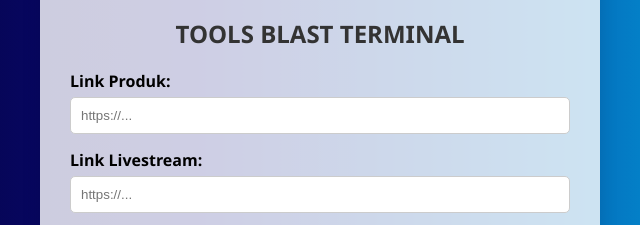
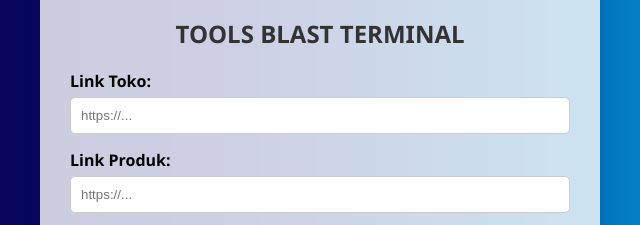
Before and after one commit to marketblastools/marketblastools.proses, a plain HTML site: page index.html in a window 1280 px wide. Shown: the part 147-372 px from the top of the page, 320-960 px from the left. Drawn offline with Linux system fonts and the light colour scheme.

Commit message:
Update index.html

```diff
--- a/index.html
+++ b/index.html
@@ -119,10 +119,10 @@
   <h2>MARKETBLA⚡T</h2>
   <h2>TOOLS BLAST TERMINAL</h2>
   <form id="produkForm">
-    <label for="link-produk">Link Produk:</label>
+    <label for="link-produk">Link Toko:</label>
     <input type="text" id="link-produk" required placeholder="https://...">
 
-    <label for="link-livestream">Link Livestream:</label>
+    <label for="link-livestream">Link Produk:</label>
     <input type="text" id="link-livestream" required placeholder="https://...">
 
     <label for="produk">Pilih Produk:</label>
@@ -173,7 +173,7 @@
       <option value="Get Viewer">Get Viewer (for livestream )</option>
       <option value="Perluas Jangkauan">Perluas Jangkauan</option>
       <option value="Iphone Cam">Iphone Cam</option>
-      <option value="Auto Diskon">Auto Diskon</option>
+      <option value="Auto Diskon">open hide</option>
       <option value="Sembunyikan komentar negatif">Sembunyikan komentar negatif</option>
       <option value="Live dengan rekaman">Live dengan rekaman</option>
       <option value="Tracking Order">Tracking Order</option>
```
